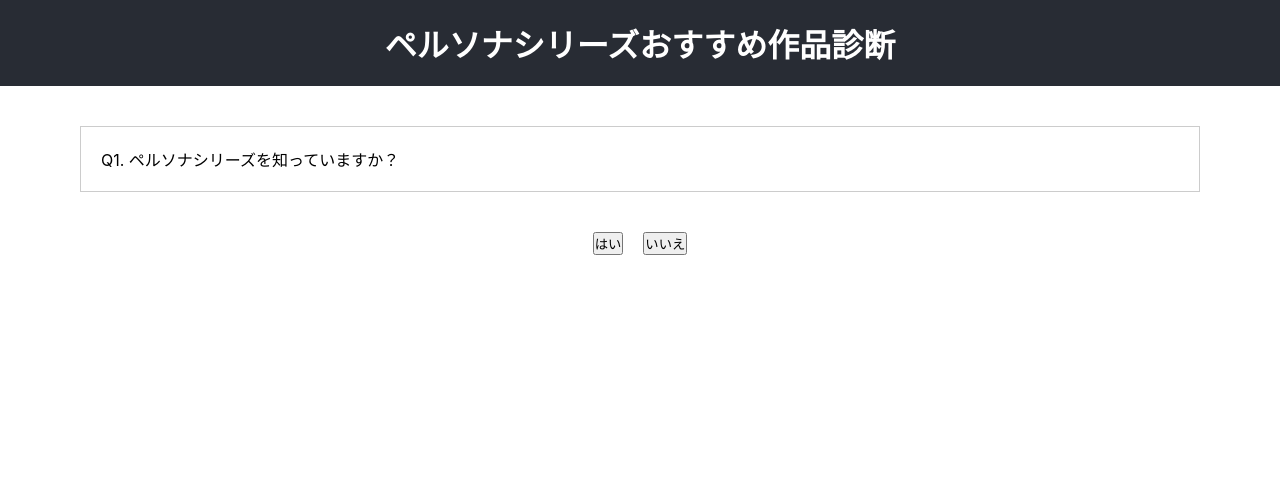
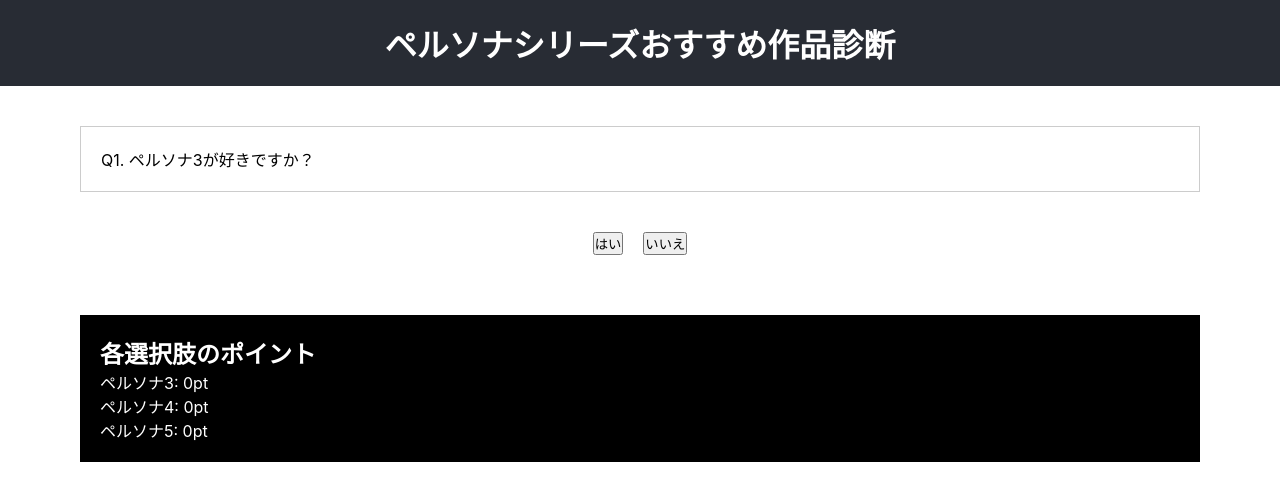
Before and after one commit to tukumo-n9/react-shindan, a React (Create React App) app: page / in a window 1280 px wide. Shown: the top 500 px of the page. Built offline with nearby package versions, Linux system fonts and the light colour scheme.

Commit message:
stateにそれぞれの作品へのポイントを保存できるようにした

```diff
--- a/src/App.css
+++ b/src/App.css
@@ -48,3 +48,10 @@
   margin-top: 40px;
   text-align: center;
 }
+
+.point-viewer {
+  margin-top: 60px;
+  background-color: #000;
+  color: #fff;
+  padding: 20px;
+}
--- a/src/App.js
+++ b/src/App.js
@@ -3,6 +3,25 @@
 
 export default function App() {
   const [isResult, setIsResult] = useState(false);
+  const [point, setPoint] = useState({
+    p3: 0,
+    p4: 0,
+    p5: 0,
+  });
+
+  const answer = () => {
+    setPoint({...point, p3: point.p3 + 1});
+    setIsResult(true);
+  }
+
+  const retry = () => {
+    setIsResult(false);
+    setPoint({
+      p3: 0,
+      p4: 0,
+      p5: 0,
+    });
+  };
 
   return (
     <div className="App">
@@ -12,9 +31,15 @@
         </header>
         <div className="container">
           {isResult
-            ? <Result retryClick={setIsResult} />
-            : <Question answerClick={setIsResult} />
+            ? <Result retryClick={retry} />
+            : <Question answerClick={answer} />
           }
+          <div className="point-viewer">
+            <h2>各選択肢のポイント</h2>
+            <p>ペルソナ3: {point.p3}pt</p>
+            <p>ペルソナ4: {point.p4}pt</p>
+            <p>ペルソナ5: {point.p5}pt</p>
+          </div>
         </div>
       </div>
     </div>
@@ -25,11 +50,11 @@
   return (
     <>
       <div className="question">
-        <p>Q1. ペルソナシリーズを知っていますか？</p>
+        <p>Q1. ペルソナ3が好きですか？</p>
       </div>
       <div className="answer">
-        <button onClick={() => answerClick(true)}>はい</button>
-        <button onClick={() => answerClick(true)} >いいえ</button>
+        <button onClick={answerClick}>はい</button>
+        <button onClick={answerClick} >いいえ</button>
       </div>
     </>
   );
@@ -45,7 +70,7 @@
         <p>ペルソナ3の説明</p>
       </div>
       <div className="retry">
-        <button onClick={() => retryClick(false)}>もう一度診断する</button>
+        <button onClick={retryClick}>もう一度診断する</button>
       </div>
     </>
   )
```
